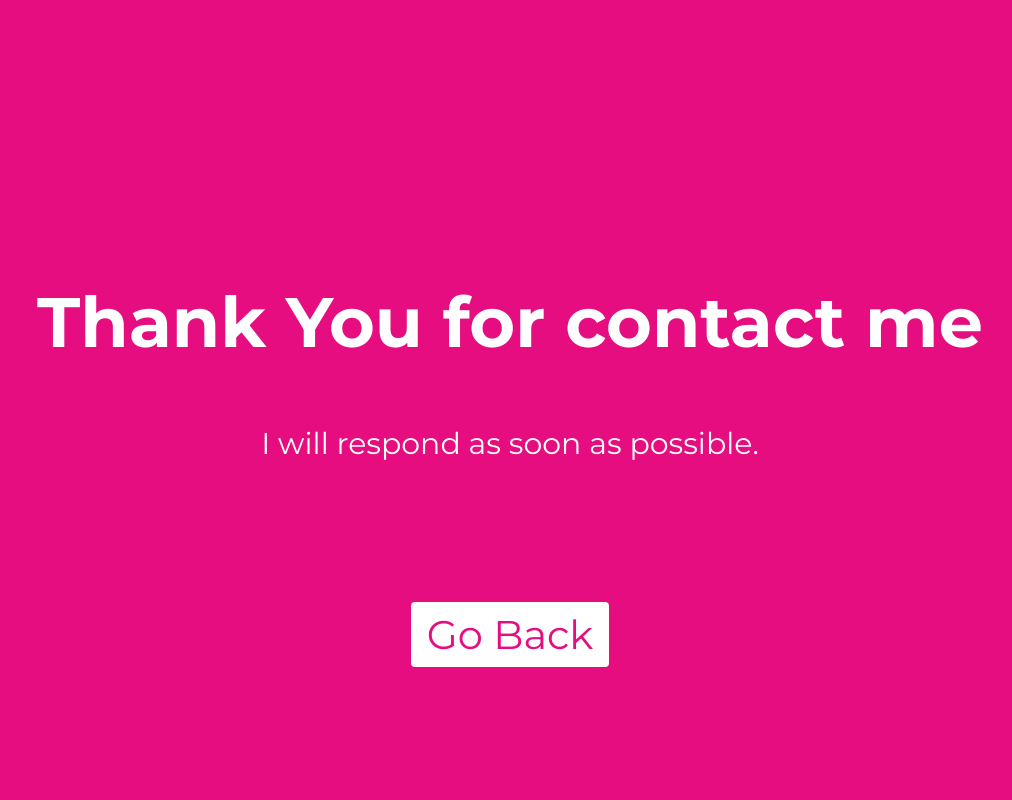
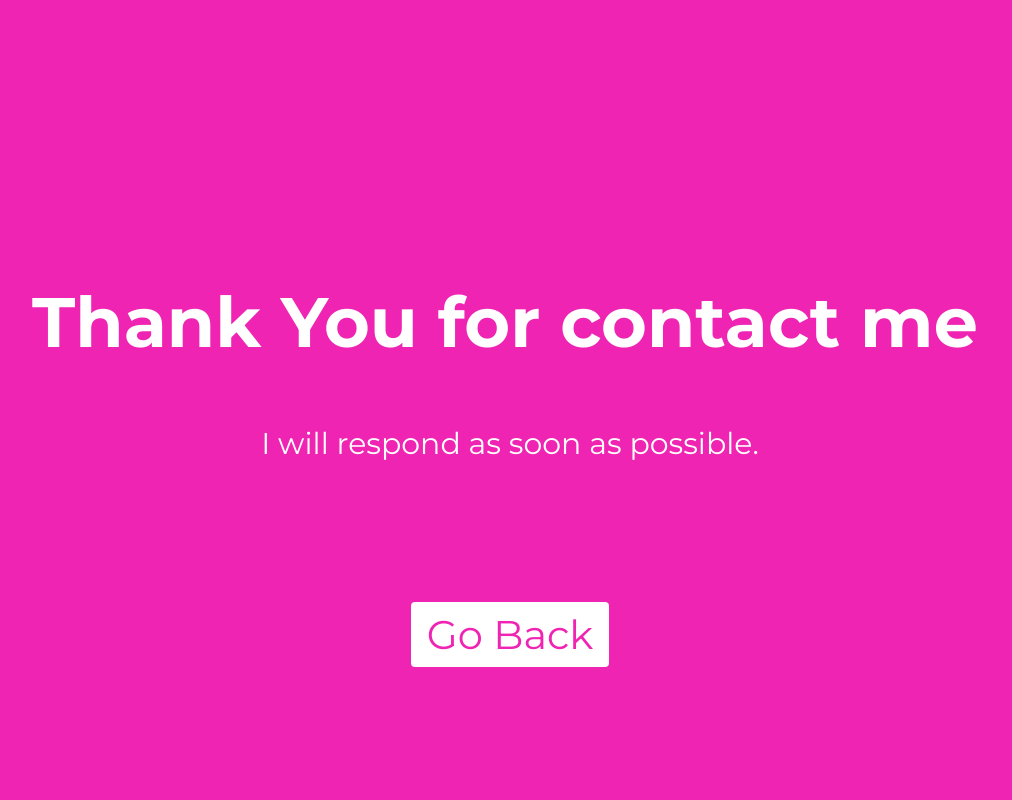
Before and after one commit to rasha-2k/Portfolio, a PHP site: page /Thank-you.php in a window 1280 px wide. Shown: the whole page, without its empty margins (130-1142 px from the left). Run offline with PHP 8.4, Linux system fonts and the light colour scheme.

Commit message:
Add theme color support with alternate styles and CSS variables

```diff
--- a/Thank-you.php
+++ b/Thank-you.php
@@ -1,5 +1,6 @@
 <!DOCTYPE html>
 <html>
+
 <head>
     <meta charset="UTF-8">
     <title>Thank you</title>
@@ -16,9 +17,15 @@
     <link rel="icon" type="image/png" sizes="32x32" href="./assets/img/icon black.png">
     <link rel="icon" type="image/png" sizes="96x96" href="./assets/img/icon black.png">
     <link rel="icon" type="image/png" sizes="16x16" href="./assets/img/icon black.png">
+    <link rel="stylesheet" href="assets/css/color-1.css" class="alternate-style" title="color-1" disabled>
+    <link rel="stylesheet" href="assets/css/color-2.css" class="alternate-style" title="color-2" disabled>
+    <link rel="stylesheet" href="assets/css/color-3.css" class="alternate-style" title="color-3" disabled>
+    <link rel="stylesheet" href="assets/css/color-4.css" class="alternate-style" title="color-4" disabled>
+    <link rel="stylesheet" href="assets/css/color-5.css" class="alternate-style" title="color-5" disabled>
     <link href="./assets/thanks/css/Mail.css" rel="stylesheet">
     <link href="https://fonts.googleapis.com/icon?family=Material+Icons" rel="stylesheet">
 </head>
+
 <body>
     <div class="container">
         <div class="left">
@@ -28,5 +35,41 @@
         </div>
     </div>
     <script src="./assets/thanks/js/home.js"></script>
+    <script>
+        document.addEventListener('DOMContentLoaded', function() {
+            const savedColor = localStorage.getItem('themeColor') || 'color-1';
+
+            const colorMappings = {
+                'color-1': { rgb: '236, 37, 176', hex: '#f024b3' },
+                'color-2': { rgb: '135, 80, 247', hex: '#8750f7' },
+                'color-3': { rgb: '64, 93, 230', hex: '#405DE6' },
+                'color-4': { rgb: '236, 24, 57', hex: '#ec1839' },
+                'color-5': { rgb: '255, 127, 62', hex: '#FF7F3E' }
+            };
+
+            // Set the CSS variables
+            const root = document.documentElement;
+            const selectedColor = colorMappings[savedColor];
+
+            if (selectedColor) {
+                root.style.setProperty('--skin-color-rgb', selectedColor.rgb);
+                root.style.setProperty('--skin-color', selectedColor.hex);
+                root.style.setProperty('--skin-gradient', `linear-gradient(135deg,
+                rgba(${selectedColor.rgb}, 0.8) 0%,
+                rgba(${selectedColor.rgb}, 0.3) 100%)`);
+            }
+
+            // Load the corresponding color stylesheet
+            const links = document.querySelectorAll('link.alternate-style');
+            links.forEach(link => {
+                if (link.getAttribute('title') === savedColor) {
+                    link.removeAttribute('disabled');
+                } else {
+                    link.setAttribute('disabled', 'true');
+                }
+            });
+        });
+    </script>
 </body>
+
 </html>
--- a/assets/thanks/css/Mail.css
+++ b/assets/thanks/css/Mail.css
@@ -1,13 +1,21 @@
     @import url('https://fonts.googleapis.com/css2?family=Montserrat:wght@400;700&display=swap');
+
+    * {
+        scrollbar-width: thin;
+        scrollbar-color: var(--skin-color) white;
+        scroll-behavior: smooth;
+    }
 
     body {
         font-family: 'Montserrat', sans-serif;
-        /* Updated background color with linear gradient of black and purple */
-        background: linear-gradient(to right, white 50%, #E50D7F 50%);
+        background: linear-gradient(to right, white 50%, var(--skin-color) 50%);
         margin: 0;
         padding: 0;
-        scroll-behavior: smooth;
-        /* Added smooth scrolling behavior */
+    }
+
+    ::selection {
+        background-color: white;
+        color: var(--skin-color);
     }
 
     .container {
@@ -18,7 +26,7 @@
 
     .left {
         flex: 1;
-        background-color: #E50D7F;
+        background-color: var(--skin-color);
         color: white;
         display: flex;
         flex-direction: column;
@@ -45,7 +53,7 @@
         flex: 1;
         background-color: white;
         /* Updated to black */
-        color: #E50D7F;
+        color: var(--skin-color);
         display: flex;
         flex-direction: column;
         justify-content: center;
@@ -130,7 +138,7 @@
         margin: 21 auto;
         padding: 8px 16px;
         background-color: white;
-        color: #E50D7F;
+        color: var(--skin-color);
         text-align: center;
         text-decoration: none;
         cursor: pointer;
@@ -171,7 +179,7 @@
     }
 
     ::-webkit-scrollbar-track {
-        background: #E50D7F;
+        background: var(--skin-color);
         /* Light gray background for the track */
     }
 
@@ -180,7 +188,7 @@
         /* Dark gray color for the thumb */
         border-radius: 5px;
         /* Round the corners of the thumb */
-        border: 2px solid #E50D7F;
+        border: 2px solid var(--skin-color);
         /* Add a subtle border to the thumb */
     }
 
@@ -200,7 +208,7 @@
         cursor: pointer;
         width: 50px;
         height: 50px;
-        background-color: #E50D7F;
+        background-color: var(--skin-color);
         border-radius: 50%;
         display: flex;
         justify-content: center;
@@ -254,7 +262,7 @@
             cursor: pointer;
             width: 90%;
             height: 100px;
-            background-color: #E50D7F;
+            background-color: var(--skin-color);
             border-radius: 0%;
             display: flex;
             justify-content: center;
```
